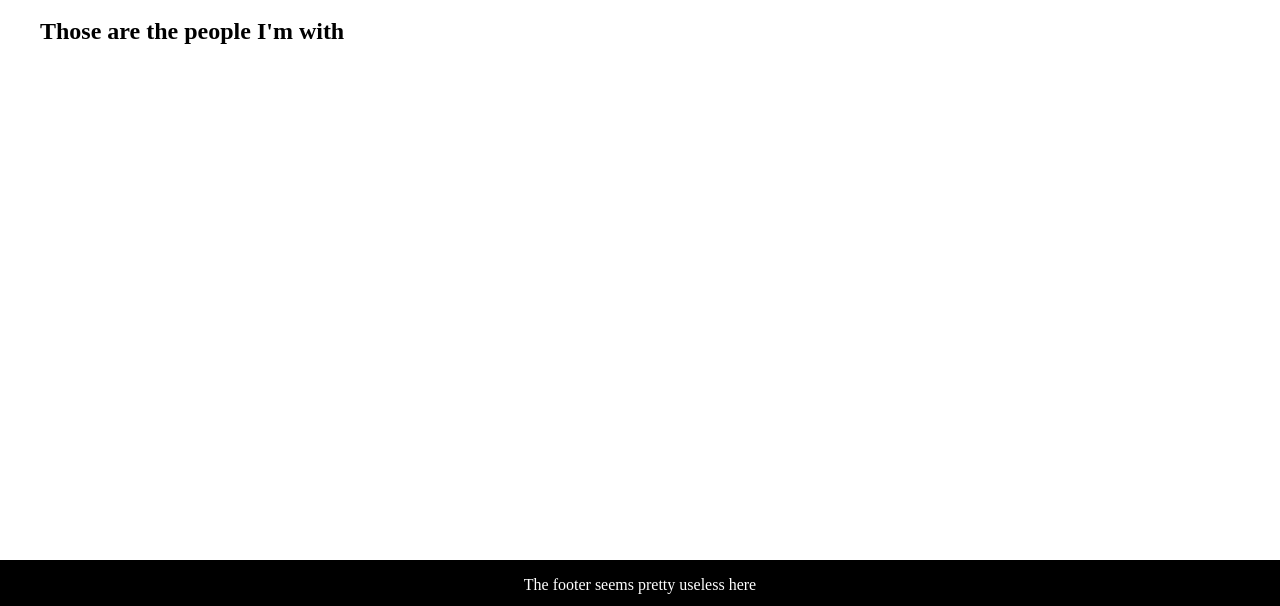
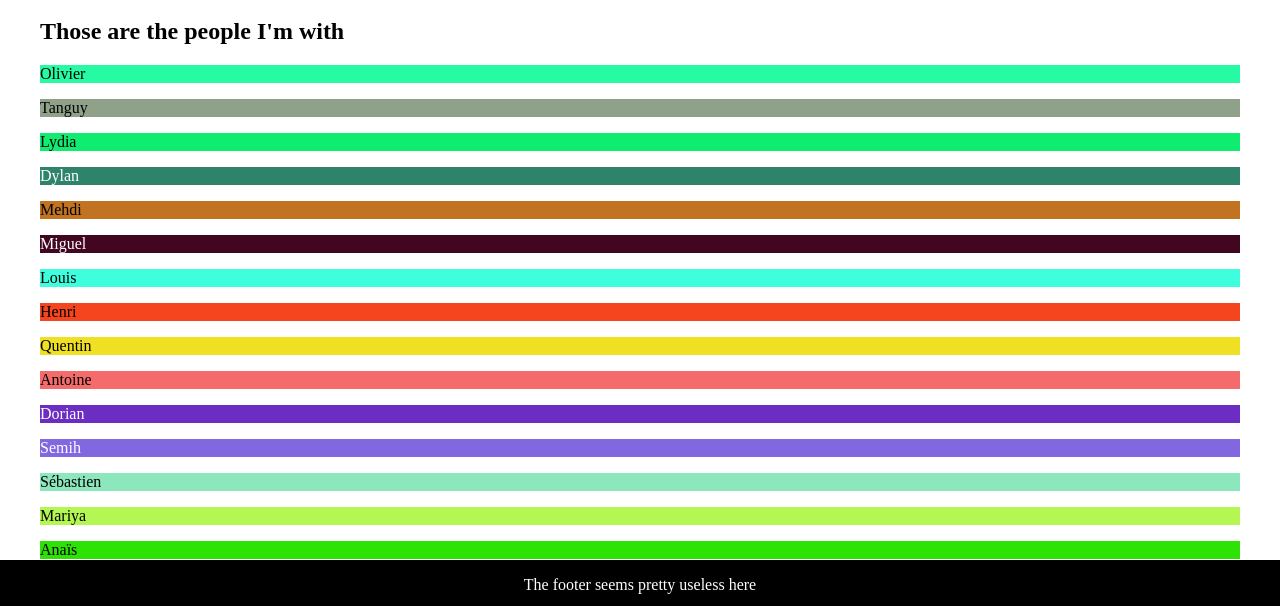
Before and after one commit to llyllyra/JS-dom, a plain HTML site: page 3.Create/index.html in a window 1280 px wide. Shown: the part 190-796 px from the top of the page. Drawn offline with Linux system fonts and the light colour scheme.

Commit message:
exercice 2 et 3

```diff
--- a/3.Create/script.js
+++ b/3.Create/script.js
@@ -1,2 +1,68 @@
 /*
 */
+
+let learner = [
+    "Melih",
+    "Dylan",
+    "Semih",
+    "Marlène",
+    "Louis",
+    "Olivier",
+    "Henri",
+    "Mehdi",
+    "Lydia",
+    "Steeve",
+    "Tanguy",
+    "Anaïs",
+    "Mariya",
+    "Nicolas",
+    "Latifa",
+    "Arthur",
+    "Duc",
+    "Dorian",
+    "Quentin",
+    "Antoine",
+    "Miguel",
+    "Kevin",
+    "Sébastien"
+];
+
+const randomGenerator = (n) => {
+    return Math.floor(Math.random() * n)
+}
+function randomized(learner) {
+    let number = learner.length, t
+    const newLearner = learner
+    while (number != 0) {
+        let randomIndex = randomGenerator(number--);
+        t = newLearner[number];
+        newLearner[number] = newLearner[randomIndex]
+        newLearner[randomIndex] = t
+
+    }
+    return newLearner
+}
+
+
+let addSection = () => {
+    let random = randomized(learner), i
+    let newSection = document.createElement("section");
+    const article = document.querySelector("article")
+    for (i = 0; i < random.length; i++) {
+        const r = Math.floor(Math.random() * 255);
+        const g = Math.floor(Math.random() * 255);
+        const b = Math.floor(Math.random() * 255);
+        const color = `rgb(${r},${g},${b})`;
+
+        article.appendChild(newSection, article);
+        let paragraphe = document.createElement("p");
+        let peopleSection = document.createTextNode(random[i]);
+        newSection.appendChild(paragraphe);
+        paragraphe.appendChild(peopleSection);
+        paragraphe.style.background = color;
+        r < 150 && g < 150
+            ?(paragraphe.style.color = "white")
+            : (paragraphe.style.color = "black");
+    }
+}
+addSection()
```
Also changed, not shown: 2.Selectors/index.html (+1 -1 lines), 2.Selectors/script.js (+28 -4 lines).
